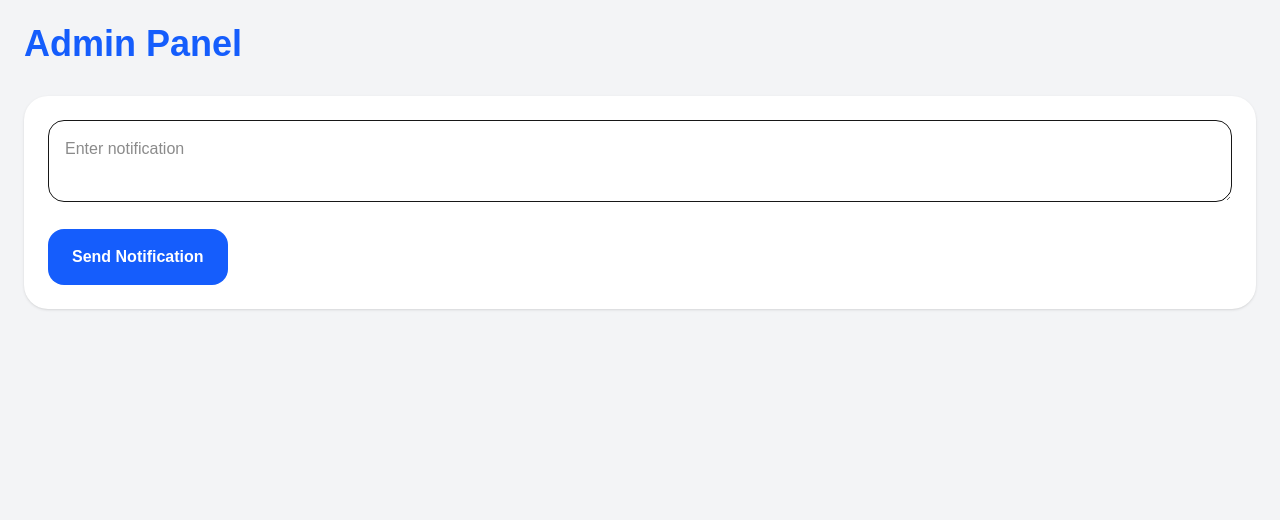
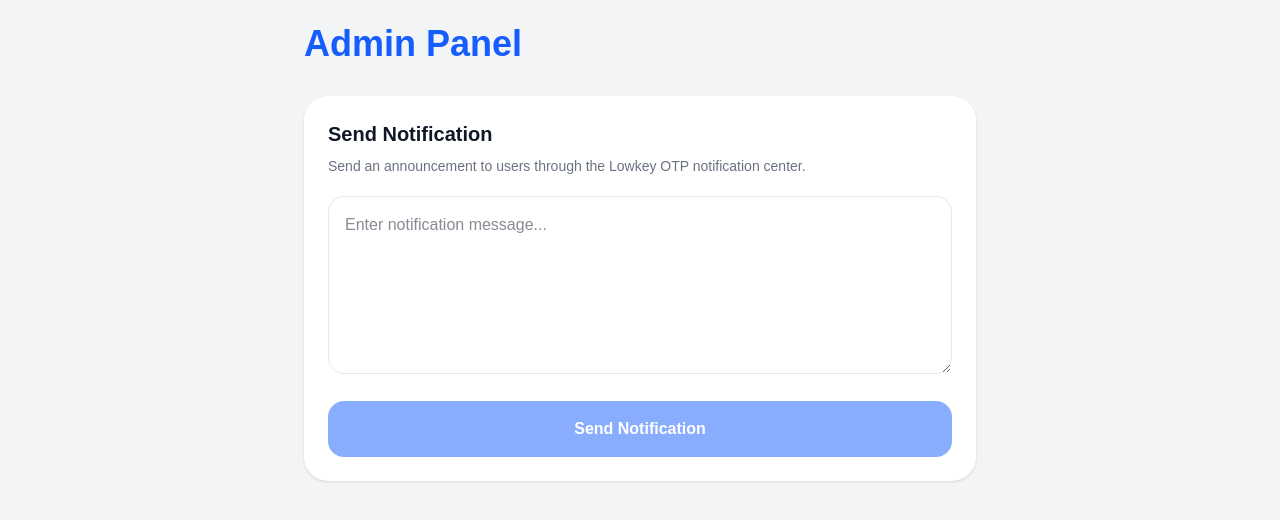
Before and after one commit to lowkeyotp-cell/lowkey-otp-hub, a Next.js app: page /admin in a window 1280 px wide. Shown: the top 520 px of the page. Built offline with nearby package versions, Linux system fonts and the light colour scheme.

Commit message:
Improve admin notification popup

```diff
--- a/app/admin/page.tsx
+++ b/app/admin/page.tsx
@@ -11,55 +11,122 @@ import {
 import { db } from "@/lib/firebase";
 
 export default function AdminPage() {
-
-  const [message, setMessage] =
-    useState("");
+  const [message, setMessage] = useState("");
+  const [sending, setSending] = useState(false);
+  const [popup, setPopup] = useState("");
 
   const sendNotification = async () => {
+    const cleanMessage = message.trim();
 
-    if (!message) return;
+    if (!cleanMessage) {
+      setPopup("Please enter a notification message.");
+      return;
+    }
+
+    try {
+      setSending(true);
+      setPopup("");
 
       await addDoc(
         collection(db, "notifications"),
         {
-        message,
+          message: cleanMessage,
           createdAt: serverTimestamp()
         }
       );
 
-    alert("Notification Sent");
+      setMessage("");
+      setPopup("Notification sent successfully.");
+    } catch (error) {
+      console.error(
+        "Notification error:",
+        error
+      );
 
-    setMessage("");
-
+      setPopup(
+        "We couldn't send the notification. Please try again."
+      );
+    } finally {
+      setSending(false);
+    }
   };
 
   return (
     <main className="min-h-screen bg-gray-100 p-6">
 
-      <h1 className="text-4xl font-bold text-blue-600 mb-8">
+      {popup && (
+        <div className="fixed inset-0 z-50 flex items-center justify-center bg-black/40 p-5">
+          <div className="w-full max-w-sm rounded-3xl bg-white p-6 shadow-2xl">
+
+            <div className="mb-4 flex h-12 w-12 items-center justify-center rounded-full bg-blue-100">
+              <span className="text-xl font-bold text-blue-600">
+                ✓
+              </span>
+            </div>
+
+            <h2 className="mb-2 text-xl font-bold text-gray-900">
+              Lowkey OTP
+            </h2>
+
+            <p className="mb-6 text-sm leading-6 text-gray-600">
+              {popup}
+            </p>
+
+            <button
+              onClick={() => setPopup("")}
+              className="w-full rounded-2xl bg-blue-600 py-3 font-semibold text-white active:scale-95"
+            >
+              Okay
+            </button>
+
+          </div>
+        </div>
+      )}
+
+      <div className="mx-auto max-w-2xl">
+
+        <h1 className="mb-8 text-4xl font-bold text-blue-600">
           Admin Panel
         </h1>
 
-      <div className="bg-white p-6 rounded-3xl shadow-sm">
+        <div className="rounded-3xl bg-white p-6 shadow-sm">
+
+          <h2 className="mb-2 text-xl font-bold text-gray-900">
+            Send Notification
+          </h2>
+
+          <p className="mb-5 text-sm text-gray-500">
+            Send an announcement to users through the
+            Lowkey OTP notification center.
+          </p>
 
           <textarea
             value={message}
             onChange={(e) =>
               setMessage(e.target.value)
             }
-          placeholder="Enter notification"
-          className="w-full border p-4 rounded-2xl mb-5"
+            placeholder="Enter notification message..."
+            rows={6}
+            disabled={sending}
+            className="mb-5 w-full rounded-2xl border border-gray-200 p-4 text-gray-900 outline-none transition focus:border-blue-500 disabled:bg-gray-100"
           />
 
           <button
             onClick={sendNotification}
-          className="bg-blue-600 text-white py-4 px-6 rounded-2xl font-bold"
+            disabled={
+              sending ||
+              !message.trim()
+            }
+            className="w-full rounded-2xl bg-blue-600 py-4 font-bold text-white transition active:scale-95 disabled:cursor-not-allowed disabled:opacity-50"
           >
-          Send Notification
+            {sending
+              ? "Sending..."
+              : "Send Notification"}
           </button>
 
         </div>
 
+      </div>
     </main>
   );
 }
```
Lines whose indentation alone changed are shown as unchanged.
